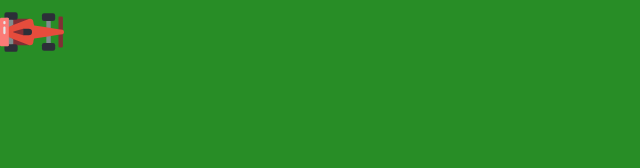
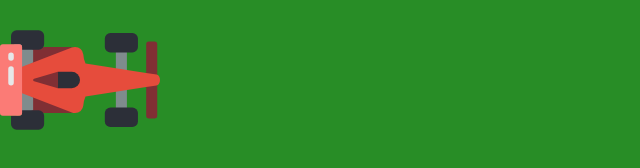
Before and after one commit to PaulGlorioso/driving-game, a website: page index.html in a window 1280 px wide. Shown: the whole page, without its empty margins (0-640 px from the left). Drawn offline with Linux system fonts and the light colour scheme.

Commit message:
Changed car width to rem instead of a percentage to car does not scale with window size.

```diff
--- a/CSS/styles.css
+++ b/CSS/styles.css
@@ -3,7 +3,7 @@ body {
 }
 
 img {
-  width: 5%;
+  width: 10rem;
 }
 
 .right {
```
